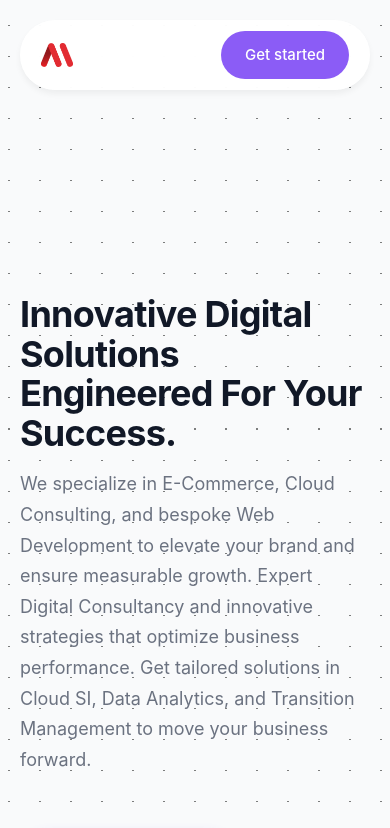
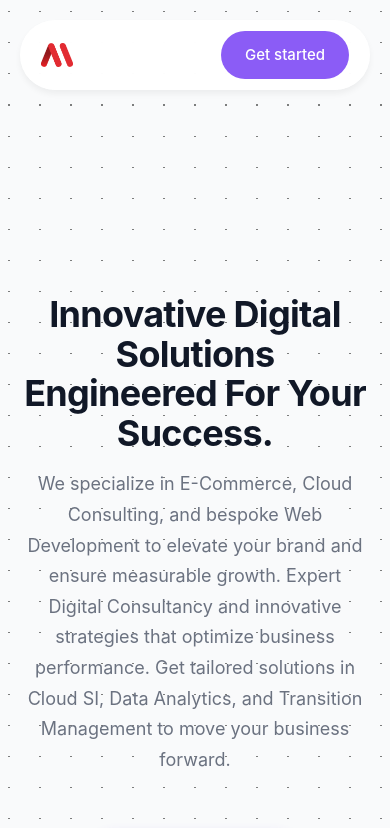
Before and after one commit to Axiarch1/Morbach-Website, a plain HTML site: page index.html in a window 390 px wide. Shown: the top 828 px of the page. Drawn offline with Linux system fonts and the light colour scheme.

Commit message:
mobile optimisation

```diff
--- a/styles.css
+++ b/styles.css
@@ -142,6 +142,18 @@ body {
     padding-top: 180px;
     padding-bottom: -20px;
 }
+@media (max-width: 768px) {
+    .hero-grid {
+        grid-template-columns: 1fr;
+        text-align: center;
+    }
+}
+@media (max-width: 768px) {
+    .hero-cards {
+        display: none;
+
+    }
+}
 
 .hero-content {
     max-width: 629px;
```
